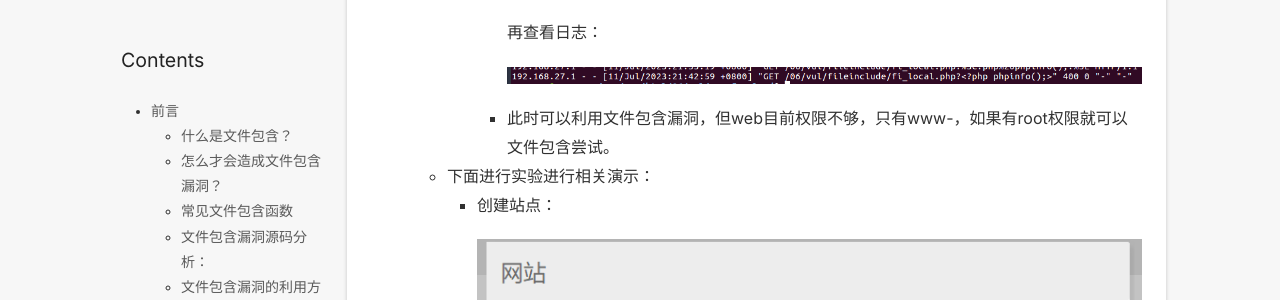
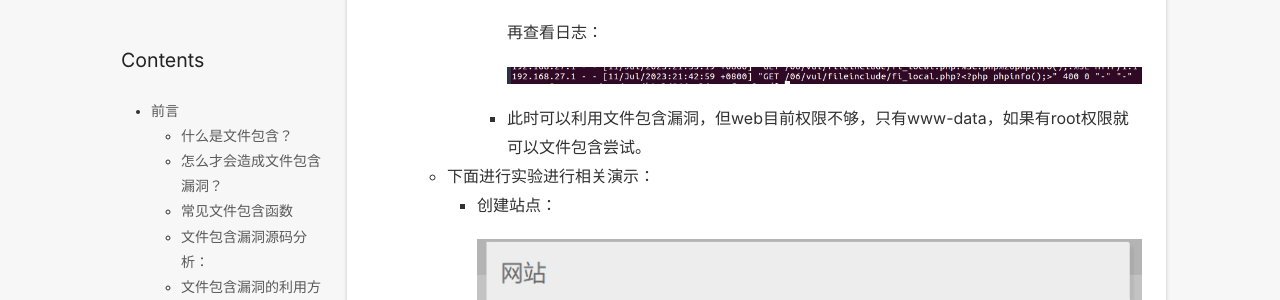
Before and after one commit to JWlovelearning/JWlovelearning.github.io, a Jekyll site: the page built from _posts/2023-10-11-post.md, in a window 1280 px wide and 900 px high, scrolled down 7579 px. Shown: the part 152-452 px from the top of the window. Built offline with Jekyll 4.4.1, drawn with Linux system fonts in a browser that asks for light colours; nearby versions of some CDN libraries; comment, search, counter and statistics services are not loaded.

Commit message:
Update 2023-10-11-post.md

```diff
--- a/_posts/2023-10-11-post.md
+++ b/_posts/2023-10-11-post.md
@@ -209,7 +209,7 @@ if(isset($_GET['submit']) && $_GET['filename']!=null){
 
 				![抓包绕过日志记录](/style/image/image50.png)
 
-			+ 此时可以利用文件包含漏洞，但web目前权限不够，只有www-，如果有root权限就可以文件包含尝试。
+			+ 此时可以利用文件包含漏洞，但web目前权限不够，只有www-data，如果有root权限就可以文件包含尝试。
 
 	+ 下面进行实验进行相关演示：
 
```
